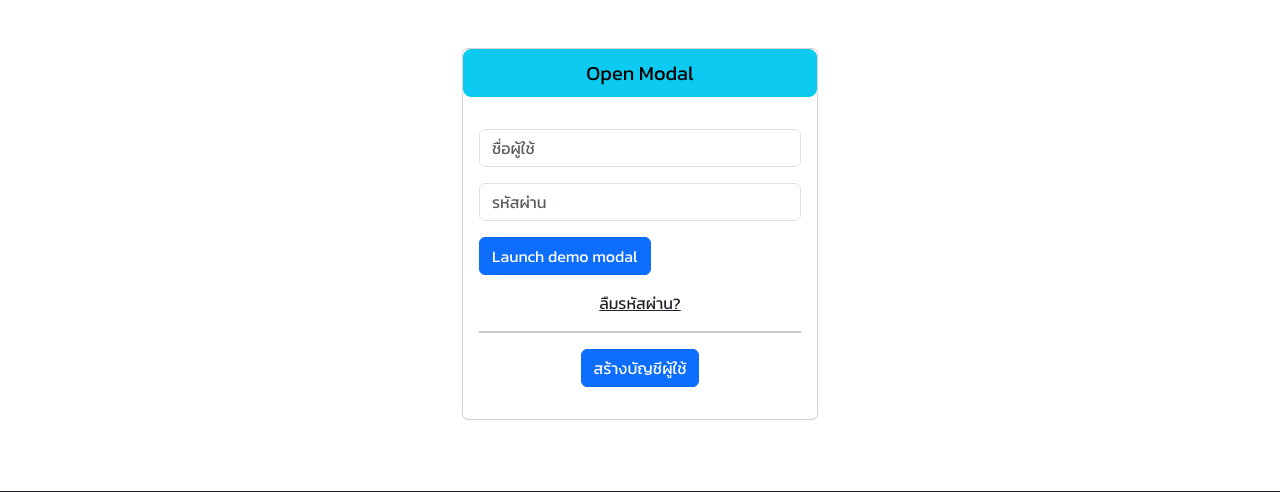
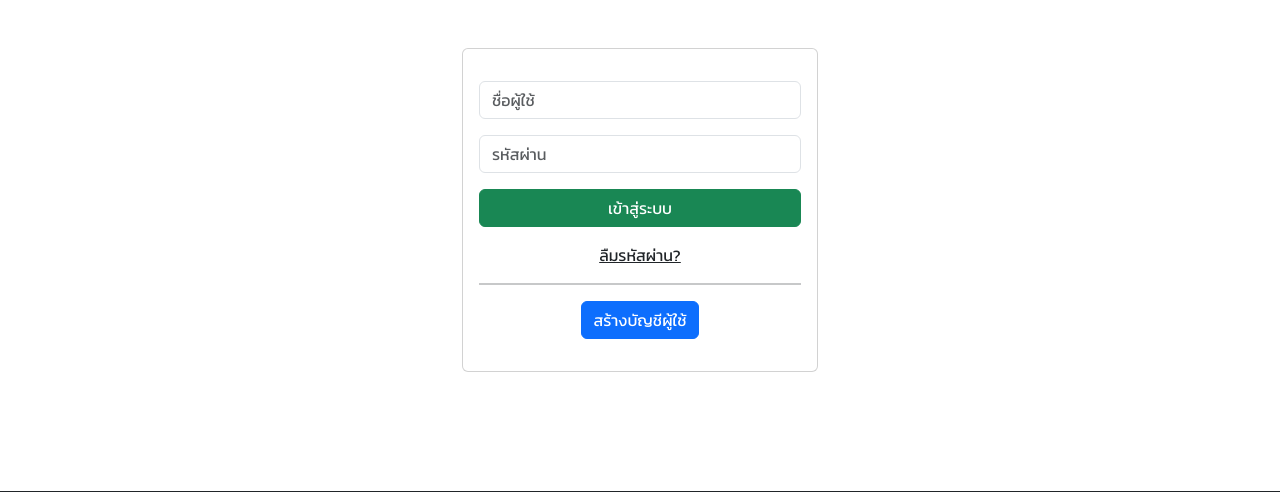
Before and after one commit to GUIDEkitti/proj_drChanvate, a PHP site: page /login.php in a window 1280 px wide. Shown: the part 56-548 px from the top of the page. Run offline with PHP 8.4, Linux system fonts and the light colour scheme; data comes from the database, SQL or seed files in the repository; data that the repository does not hold is empty.

Commit message:
fix: login page

```diff
--- a/login.php
+++ b/login.php
@@ -60,30 +60,6 @@ $conn->close();
                             เข้าสู่ระบบ
                         </div> -->
 
-                        <button type="button" class="btn btn-info btn-lg" data-toggle="modal" data-target="#myModal">Open Modal</button>
-
-                        <!-- Modal -->
-                        <div class="modal fade" id="myModal" role="dialog">
-                            <div class="modal-dialog">
-
-                                <!-- Modal content-->
-                                <div class="modal-content">
-                                    <div class="modal-header">
-                                        <button type="button" class="close" data-dismiss="modal">&times;</button>
-                                        <h4 class="modal-title">Modal Header</h4>
-                                    </div>
-                                    <div class="modal-body">
-                                        <p>Some text in the modal.</p>
-                                    </div>
-                                    <div class="modal-footer">
-                                        <button type="button" class="btn btn-default" data-dismiss="modal">Close</button>
-                                    </div>
-                                </div>
-
-                            </div>
-                        </div>
-
-
                         <div class="card-body">
                             <form action="login_db.php" method="POST">
                                 <div class="py-3">
@@ -94,10 +70,7 @@ $conn->close();
                                     <!-- <label for="password" class="form-label">รหัสผ่าน</label> -->
                                     <input type="password" class="form-control" id="" name="password" placeholder="รหัสผ่าน" required>
                                 </div>
-                                <button type="button" class="btn btn-primary" data-toggle="modal" data-target="#exampleModalCenter">
-                                    Launch demo modal
-                                </button>
-                                <!-- <button type="submit" class="btn btn-success w-100" name="login_db">เข้าสู่ระบบ</button> -->
+                                <button type="submit" class="btn btn-success w-100" name="login_db">เข้าสู่ระบบ</button>
                             </form>
                             <div class="text-center">
                                 <a href="#" class="text-reset">ลืมรหัสผ่าน?</a>
```
